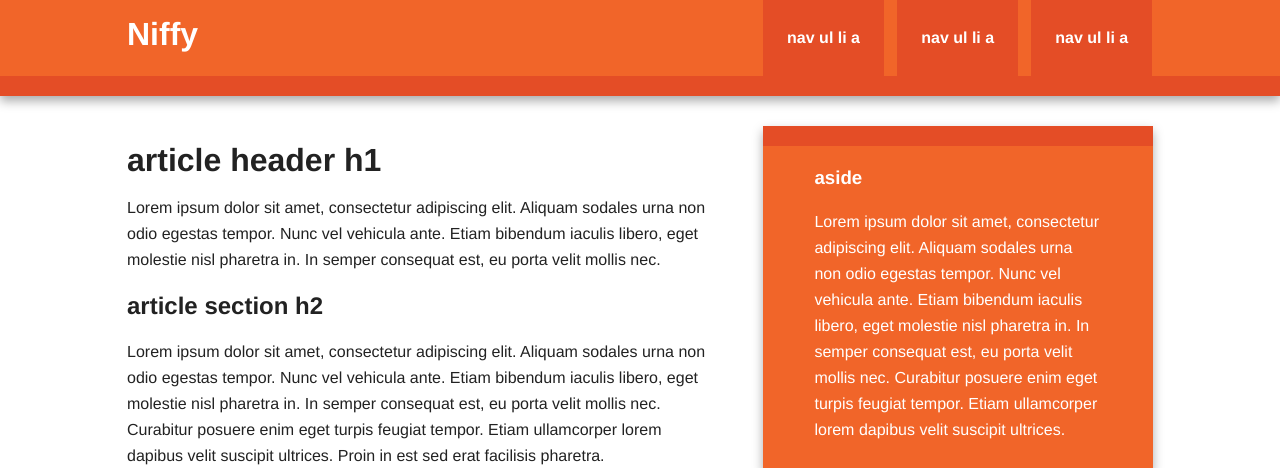
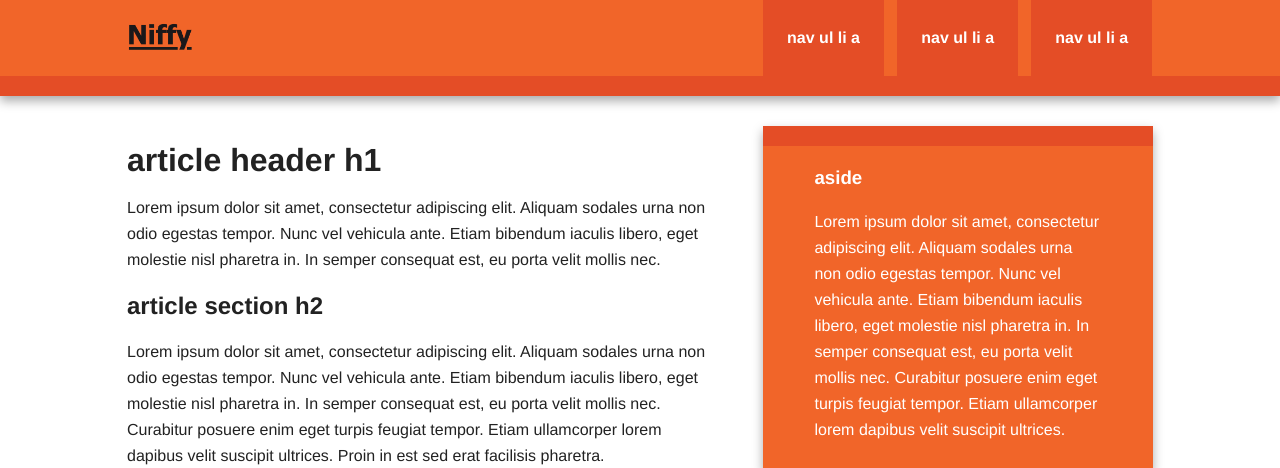
Before and after one commit to jcolaco-nmz/niffy, a Django app: template niffy-backend/niffy/templates/home.html in a window 1280 px wide. Shown: the top 468 px of the page. Run offline with Django 3.2, Linux system fonts and the light colour scheme; the template is opened without the code that fills it, so the values that code supplies are empty; some libraries are stand-ins or nearby versions.

Commit message:
Favicon and logo added.

```diff
--- a/niffy-backend/niffy/templates/home.html
+++ b/niffy-backend/niffy/templates/home.html
@@ -26,7 +26,7 @@
 
         <div class="header-container">
             <header class="wrapper clearfix">
-                <h1 class="title">Niffy</h1>
+                <h1 class="title"><img src="../../static/img/niffy.png" alt="Smiley face" height="30"></h1>
                 <nav>
                     <ul>
                         <li><a href="#">nav ul li a</a></li>
```
Also changed, not shown: niffy-backend/static/favicon.ico, niffy-backend/static/img/niffy.png (added).
